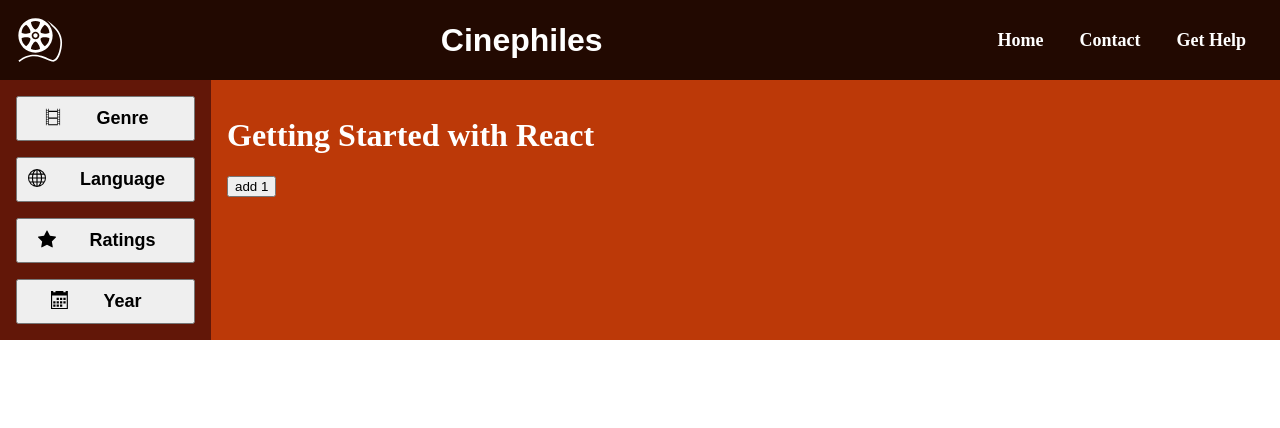
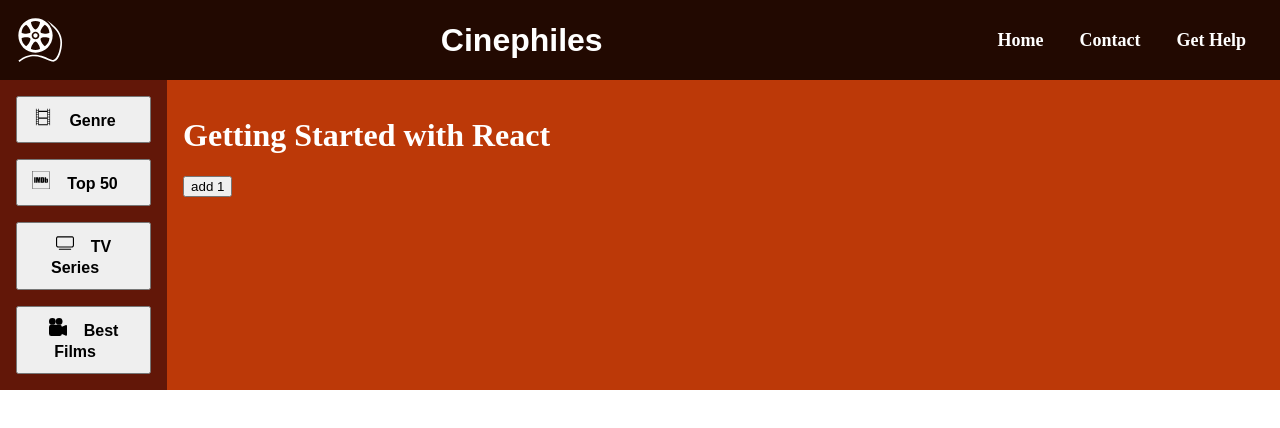
Before and after one commit to GayathmiKariyapperuma/cinephiles-react-project, a React (Create React App) app: page / in a window 1280 px wide. Shown: the top 428 px of the page. Built offline with nearby package versions, Linux system fonts and the light colour scheme.

Commit message:
update buttons

```diff
--- a/src/components/Sidebar.jsx
+++ b/src/components/Sidebar.jsx
@@ -2,8 +2,8 @@ import React from "react";
 import { Link } from "react-router-dom";
 import "./sidebar.css";
 import { GiFilmStrip } from "react-icons/gi";
-import { BsGlobe, BsStarFill } from "react-icons/bs";
-import { ImCalendar } from "react-icons/im";
+import { SiImdb } from "react-icons/si";
+import { BsTv, BsCameraReelsFill } from "react-icons/bs";
 
 function Sidebar() {
   return (
@@ -17,26 +17,26 @@ function Sidebar() {
         </span>
       </button>
       <button>
-        <BsGlobe />
+        <SiImdb />
         <span>
           <Link className="sideLink" to="/genre">
-            Language
+            Top 50
           </Link>
         </span>
       </button>
       <button>
-        <BsStarFill />
+        <BsTv />
         <span>
           <Link className="sideLink" to="/genre">
-            Ratings
+            TV Series
           </Link>
         </span>
       </button>
       <button>
-        <ImCalendar />
+        <BsCameraReelsFill />
         <span>
           <Link className="sideLink" to="/genre">
-            Year
+            Best Films
           </Link>
         </span>
       </button>
--- a/src/components/sidebar.css
+++ b/src/components/sidebar.css
@@ -10,7 +10,6 @@
 .sidebar button {
   font-size: 18px;
   padding: 10px;
-  display: flex;
   align-content: center;
   justify-content: center;
   gap: 1rem;
@@ -18,8 +17,8 @@
 
 .sideLink {
   padding: 0.5rem 0.5rem;
-  margin: 0 10px;
-  font-size: 18px;
+  margin: 0 9px;
+  font-size: 16px;
   font-weight: 600;
   background-color: transparent;
   color: black;
```
